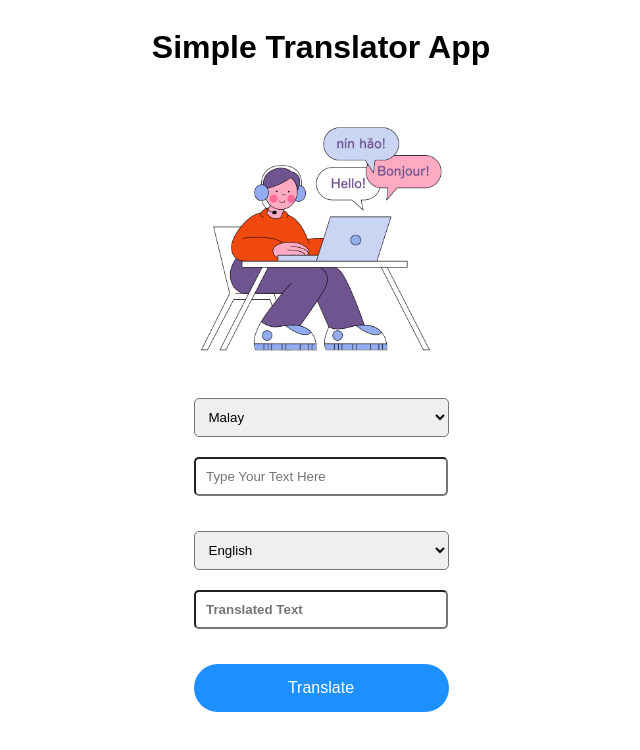
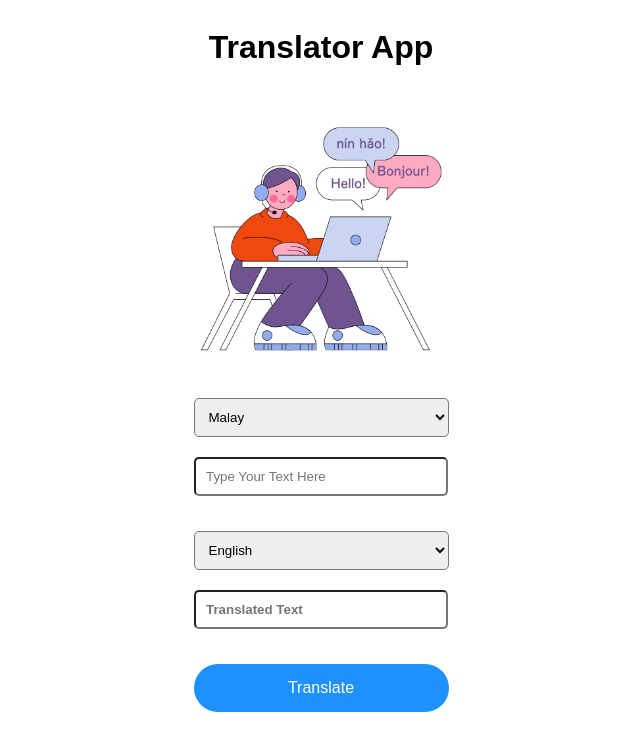
Before and after one commit to NCW1/Translator-App-Compulsory-ngenchangwang, a plain HTML site: page index.html in a window 1280 px wide. Shown: the whole page, without its empty margins (319-959 px from the left). Drawn offline with Linux system fonts and the light colour scheme.

Commit message:
Update Website Title & Heading

```diff
--- a/index.html
+++ b/index.html
@@ -4,12 +4,12 @@
 <head>
 	<meta charset="UTF-8">
 	<meta name="viewport" content="width=device-width, initial-scale=1.0">
-	<title>Simple Translator App</title>
+	<title>Translator App</title>
 	<link rel="stylesheet" href="style.css">
 </head>
 
 <body>
-	<h1>Simple Translator App</h1>
+	<h1>Translator App</h1>
 	<img src="translator-man.png" alt="Translator Man Image" height="300px">
 
 	<!-- Source Language -->
```
